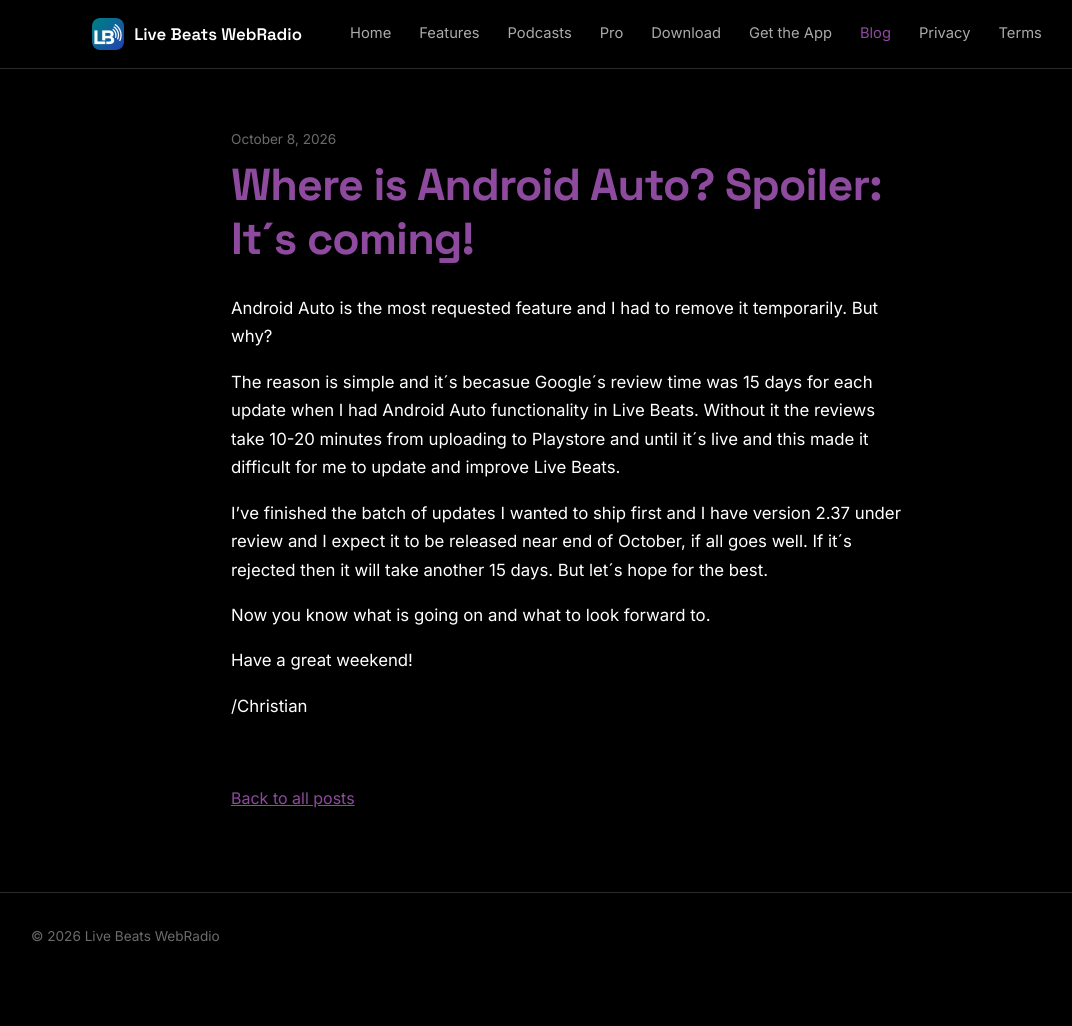
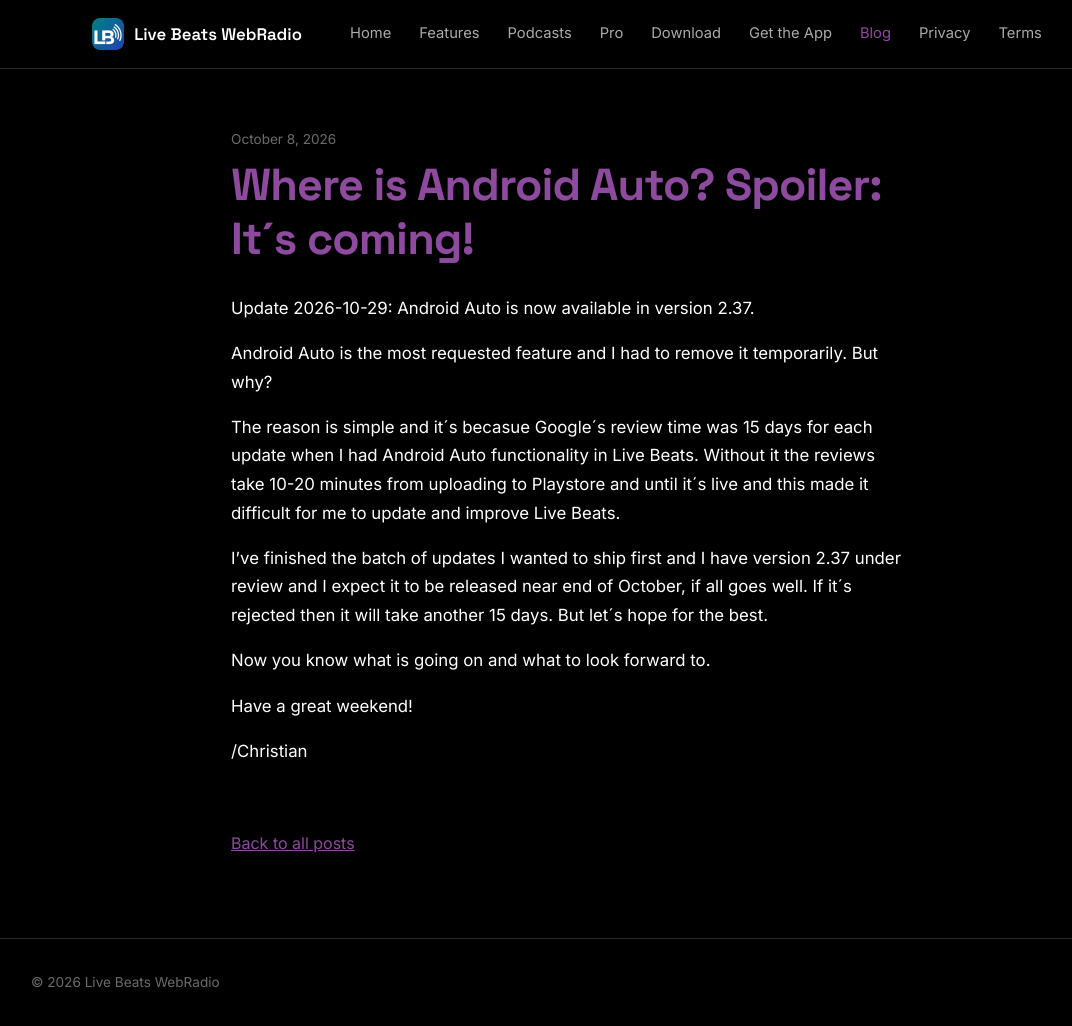
Before and after one commit to LBWebRadio/lbwebradio.github.io, a Jekyll site: the page built from _posts/2026-10-08-where-is-android-auto-spoiler-its-coming.md, in a window 1280 px wide and 1026 px high. Shown: the whole window, without its empty margins (73-1145 px from the left). Built offline with Jekyll 4.4.1, drawn with Linux system fonts in a browser that asks for light colours.

Commit message:
Update _posts/2026-10-08-where-is-android-auto-spoiler-its-coming.md (via Pages CMS)

```diff
--- a/_posts/2026-10-08-where-is-android-auto-spoiler-its-coming.md
+++ b/_posts/2026-10-08-where-is-android-auto-spoiler-its-coming.md
@@ -1,6 +1,8 @@
 ---
 title: "Where is Android Auto? Spoiler: It´s coming!"
 ---
+Update 2026-10-29: Android Auto is now available in version 2.37.
+
 Android Auto is the most requested feature and I had to remove it temporarily. But why?
 
 The reason is simple and it´s becasue Google´s review time was 15 days for each update when I had Android Auto functionality in Live Beats. Without it the reviews take 10-20 minutes from uploading to Playstore and until it´s  live and this made it difficult for me to update and improve Live Beats.
```
